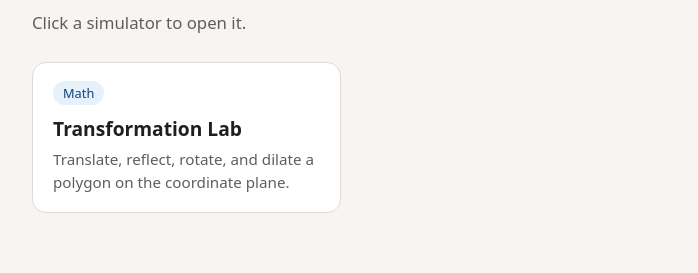
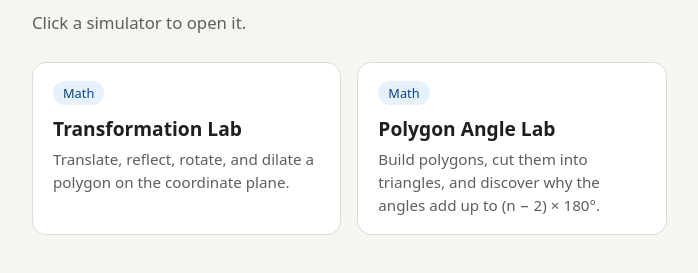
Before and after one commit to AubreyLoftus/Simulators, a plain HTML site: page index.html in a window 1280 px wide. Shown: the part 107-380 px from the top of the page, without its empty margins (128-826 px from the left). Drawn offline with Linux system fonts and the light colour scheme.

Commit message:
Update index.html

```diff
--- a/index.html
+++ b/index.html
@@ -1,3 +1,4 @@
+
 <!doctype html>
 <html lang="en">
 <head>
@@ -64,6 +65,12 @@
     </a>
     <!-- ===== TO HERE. Paste the copy right below this line, then change the filename, tag, title, and description. ===== -->
 
+    <a class="card" href="polygon-angle-lab.html">
+      <span class="tag">Math</span>
+      <h2>Polygon Angle Lab</h2>
+      <p>Build polygons, cut them into triangles, and discover why the angles add up to (n − 2) × 180°.</p>
+    </a>
+
   </div>
 </main>
 </body>
```
